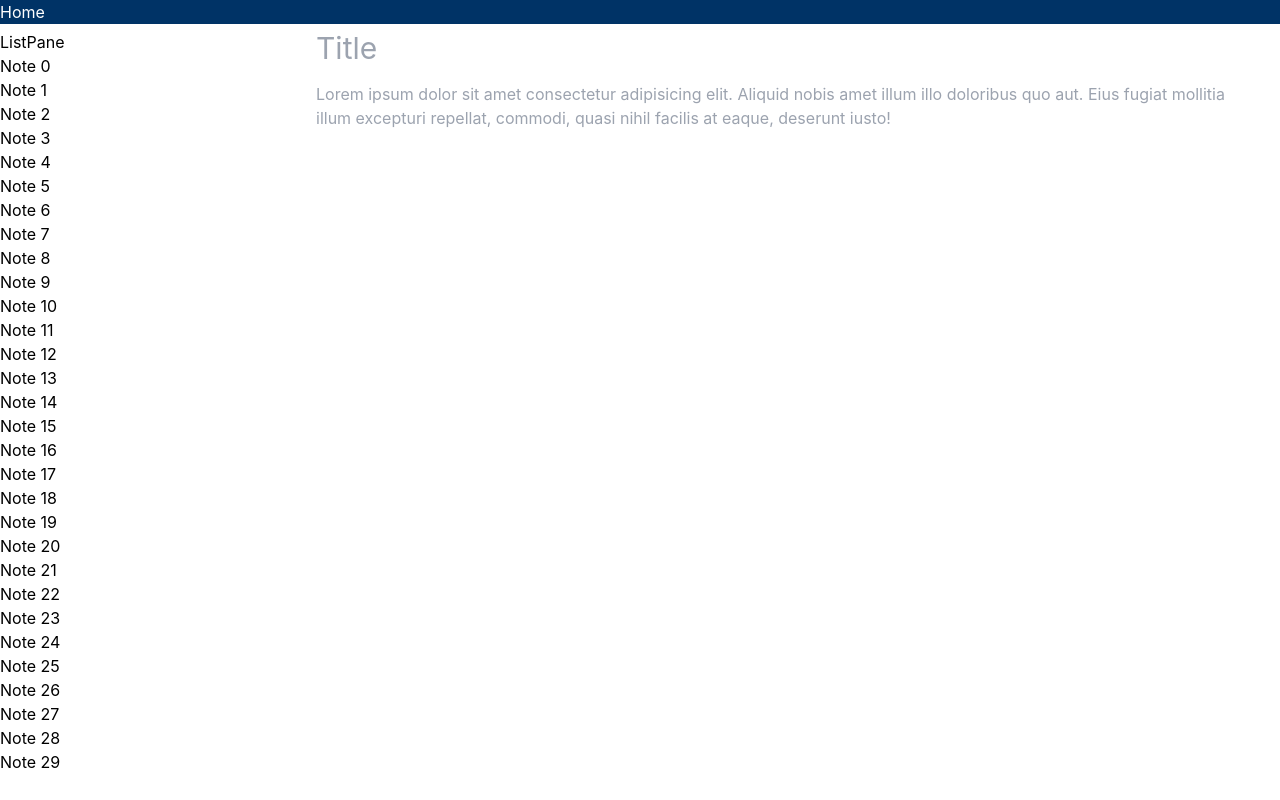
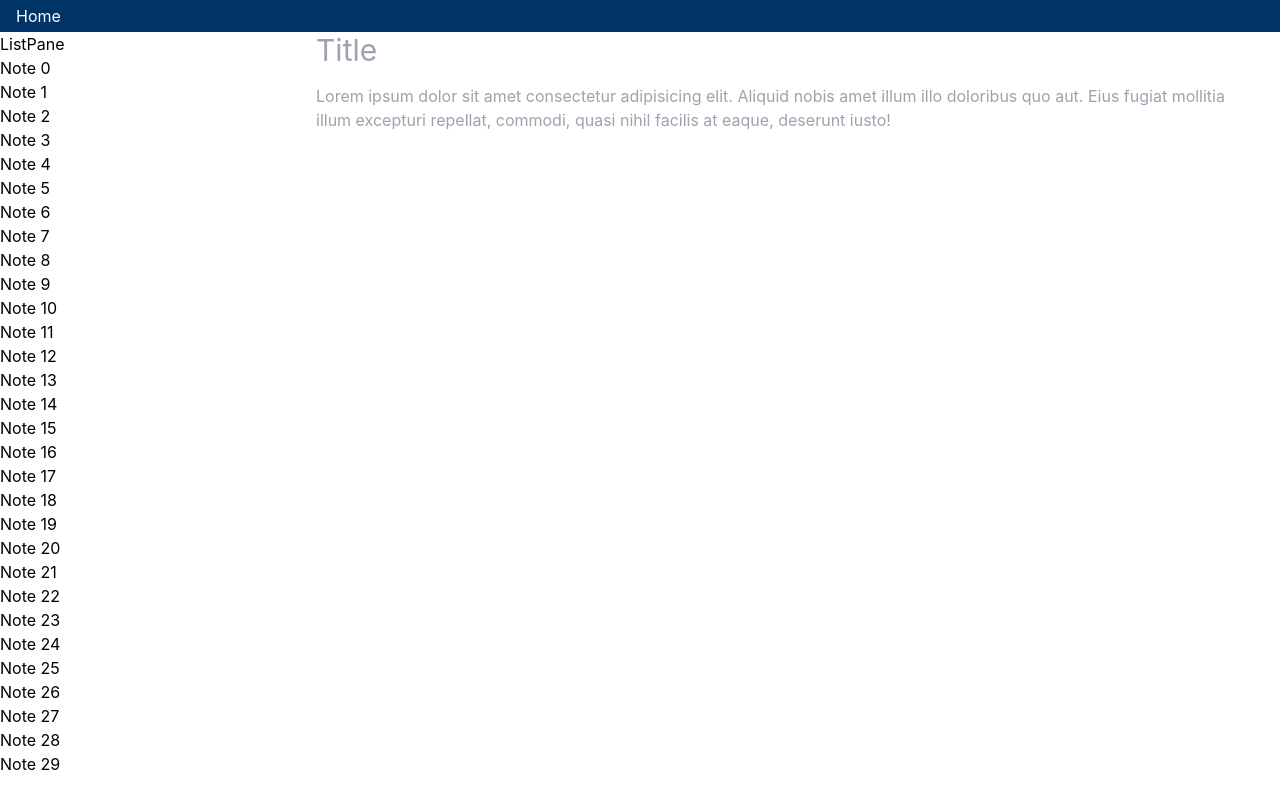
Before and after one commit to ginpei/ashigaru, a Next.js app: page /my/editor in a window 1280 px wide. Built offline with nearby package versions, Linux system fonts and the light colour scheme.

Commit message:
feat: 🎸 nav bar height

```diff
--- a/src/pages/editor/EditorPage.tsx
+++ b/src/pages/editor/EditorPage.tsx
@@ -9,7 +9,7 @@ export interface EditorPageProps {
 
 const rootStyle: CSSProperties = {
   gridTemplate: `
-    "navbar navbar" 30px
+    "navbar navbar" 2rem
     "list   editor" auto
     / 300px auto
   `,
--- a/src/pages/editor/navBar/NavBar.tsx
+++ b/src/pages/editor/navBar/NavBar.tsx
@@ -7,7 +7,7 @@ export interface NavBarProps {
 
 export function NavBar(): JSX.Element {
   return (
-    <div className="NavBar bg-ginpei">
+    <div className="NavBar bg-ginpei h-8 px-4" style={{ lineHeight: "2rem" }}>
       <NavBarLink href={homePagePath()}>Home</NavBarLink>
     </div>
   );
```
